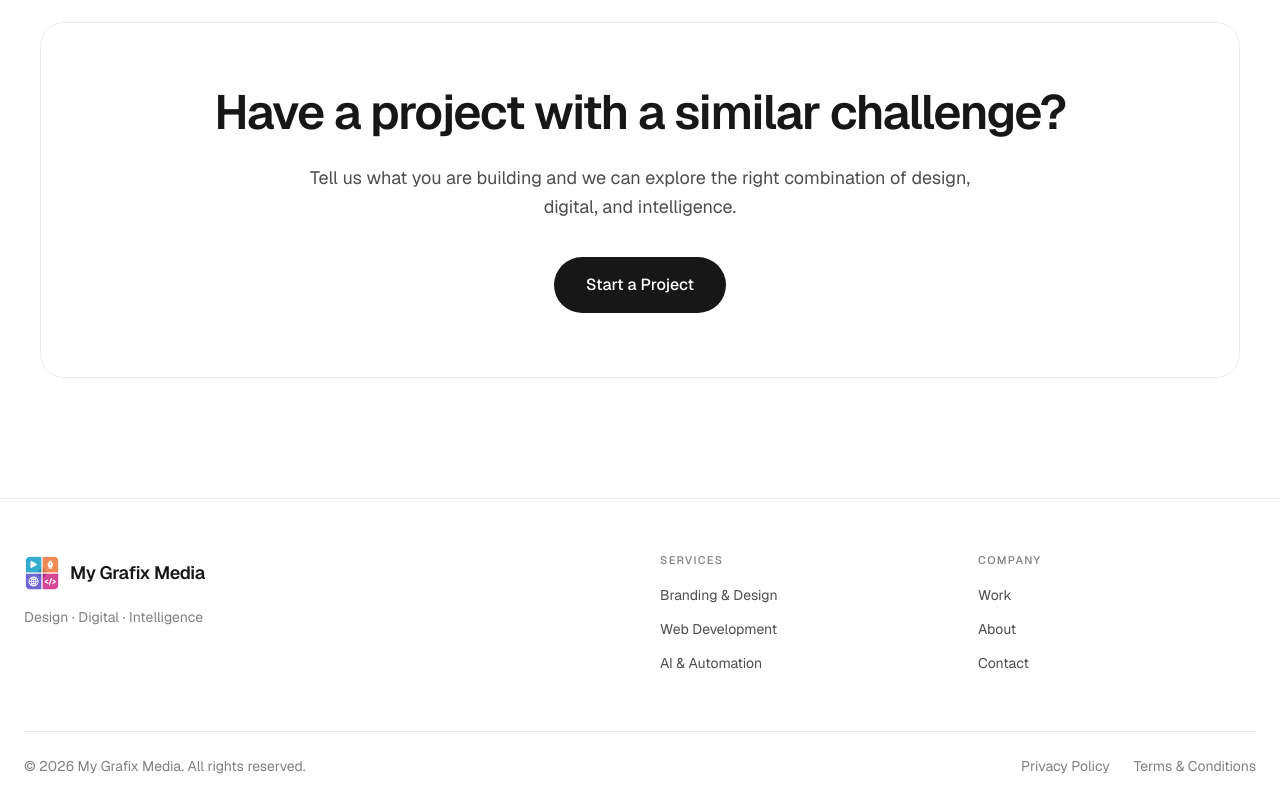
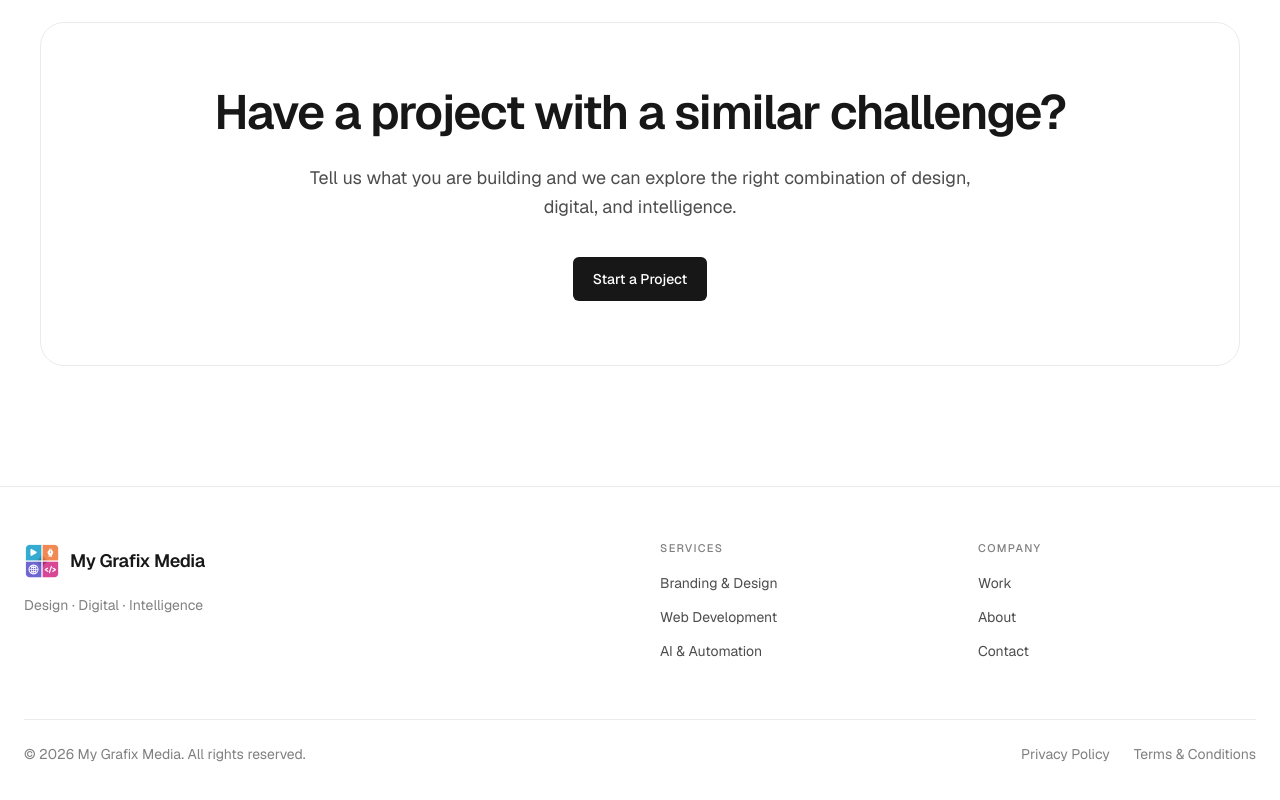
Before and after one commit to nkostaled-byte/my-grafix-media, a Next.js app: page /work/ai-automation-system in a window 1280 px wide. Shown: the part 2183-2983 px from the top of the page. Built offline with nearby package versions, Linux system fonts and the light colour scheme.

Commit message:
fix(work): use shared Button on case study CTA for uniform size and radius

```diff
--- a/app/work/[slug]/page.tsx
+++ b/app/work/[slug]/page.tsx
@@ -1,6 +1,7 @@
 import type { Metadata } from "next";
 import Link from "next/link";
 import { notFound } from "next/navigation";
+import { Button } from "@/components/ui/Button";
 import { Footer } from "@/components/layout/Footer";
 import { ThemeProjectImage } from "@/components/ui/ThemeProjectImage";
 
@@ -149,7 +150,7 @@ export default async function CaseStudyPage({ params }: { params: Promise<{ slug
           <div className="mx-auto max-w-[1200px] rounded-3xl border border-border p-10 text-center md:p-16">
             <h2 className="mb-6 text-4xl font-medium tracking-tight md:text-5xl">Have a project with a similar challenge?</h2>
             <p className="mx-auto mb-9 max-w-2xl text-lg leading-relaxed text-muted">Tell us what you are building and we can explore the right combination of design, digital, and intelligence.</p>
-            <Link href="/contact" className="inline-flex h-14 items-center justify-center rounded-full bg-foreground px-8 font-medium text-background transition-opacity hover:opacity-75">Start a Project</Link>
+            <Button href="/contact" size="large">Start a Project</Button>
           </div>
         </section>
       </main>
```
